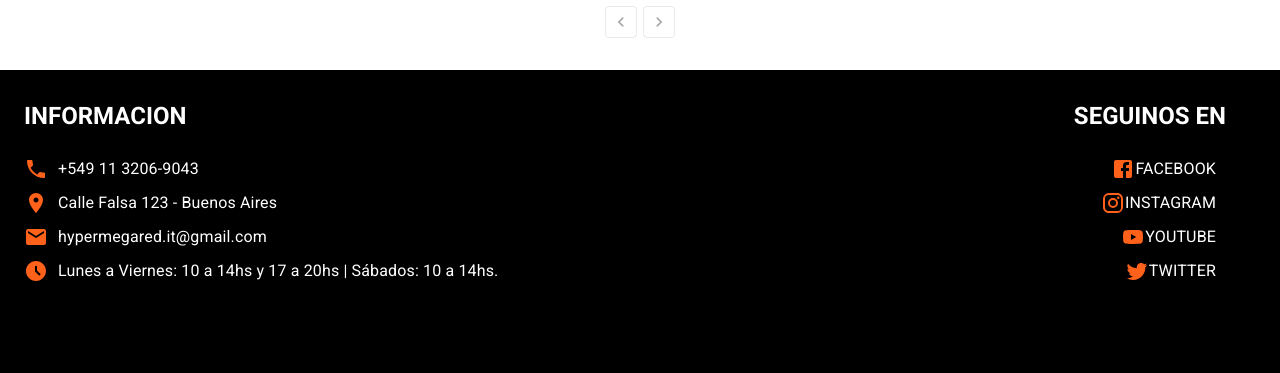
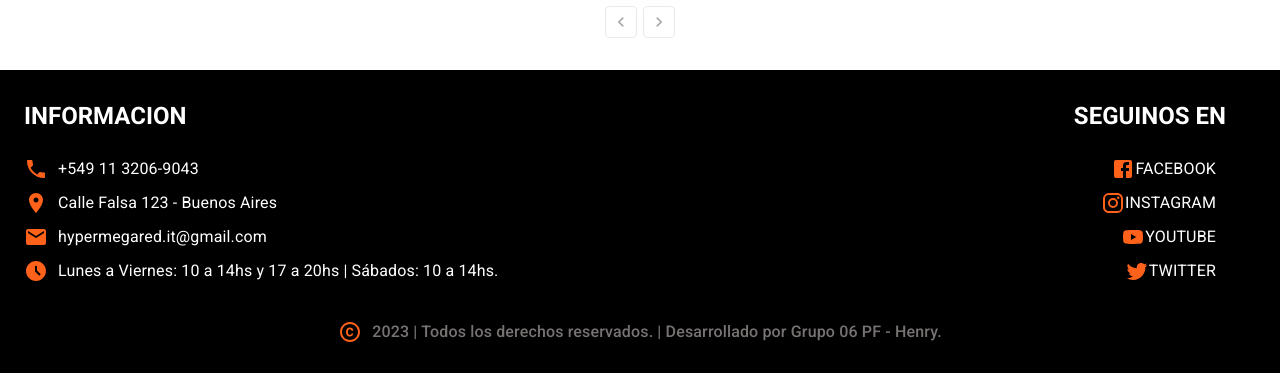
Before and after one commit to gabiMaglia/PF_HENRY, a React (Vite) app in the folder Client/: page /products in a window 1280 px wide. Shown: the part 578-951 px from the top of the page. Built offline with nearby package versions, Linux system fonts and the light colour scheme; no server answers.

Commit message:
add styles

```diff
--- a/Client/src/components/Footer/Footer.components.jsx
+++ b/Client/src/components/Footer/Footer.components.jsx
@@ -13,7 +13,7 @@ const FooterComponents = () => {
   const boxStyle = {
     backgroundColor: "#000",
     width: "100%",
-    height: smallScreen ? "600px" : "350px",
+    height: smallScreen ? "600px" : "250px",
     display: "flex",
     flexDirection: "column",
     justifyContent: smallScreen && "space-evenly",
@@ -26,8 +26,10 @@ const FooterComponents = () => {
     flexDirection: smallScreen ? "column" : "row",
     justifyContent: "space-between",
     alignItems: "center",
+    marginBottom:"-30px",
   };
   const boxStyleTwo = {
+
     color: "#fff",
     padding: { xs: 0, lg: 30 },
     display: "flex",
@@ -50,6 +52,7 @@ const FooterComponents = () => {
     justifyContent: "center",
     padding: "0 0 30px 0",
     paddingLeft: smallScreen && "10px",
+
   };
 
   return (
```
